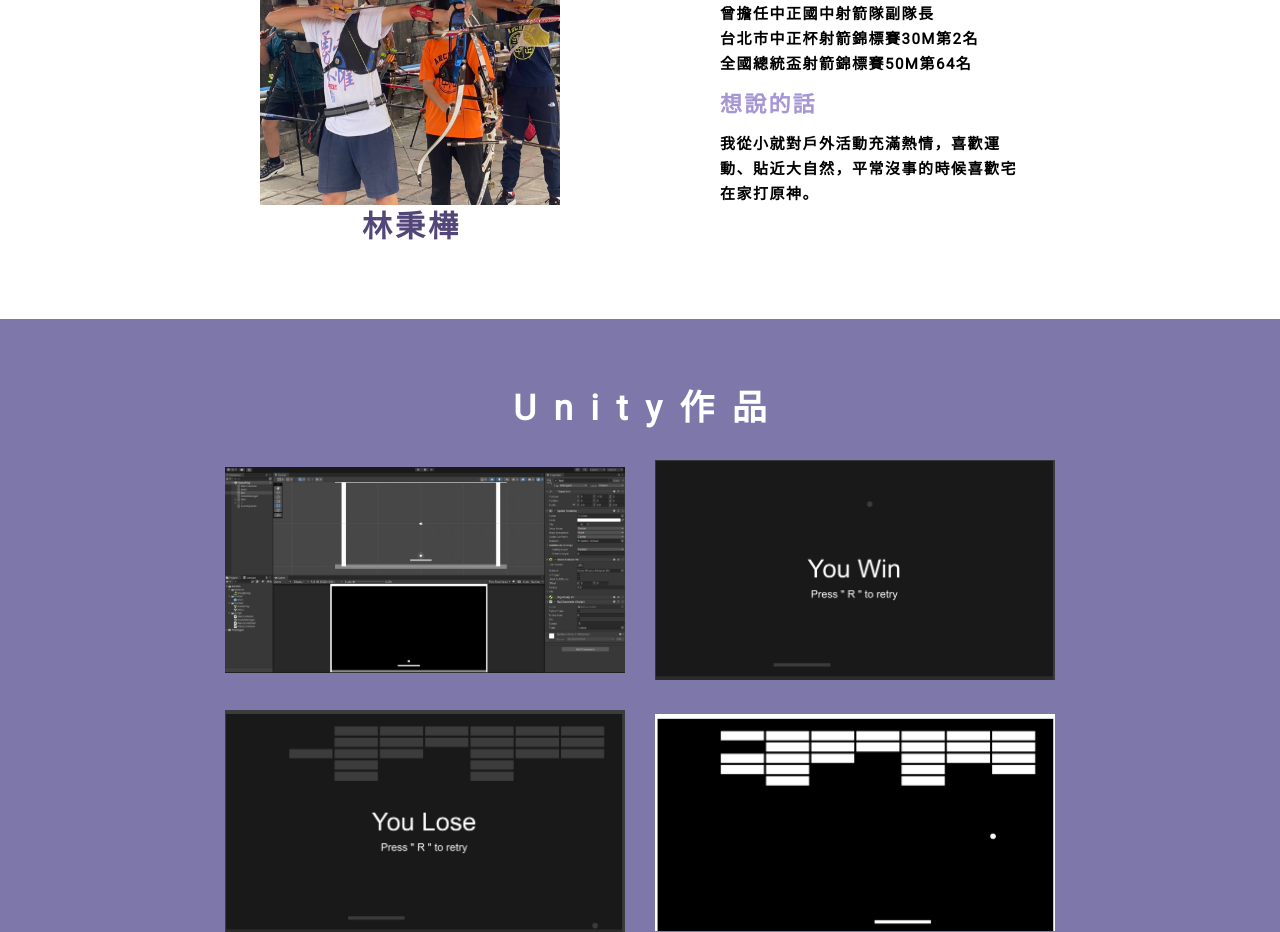
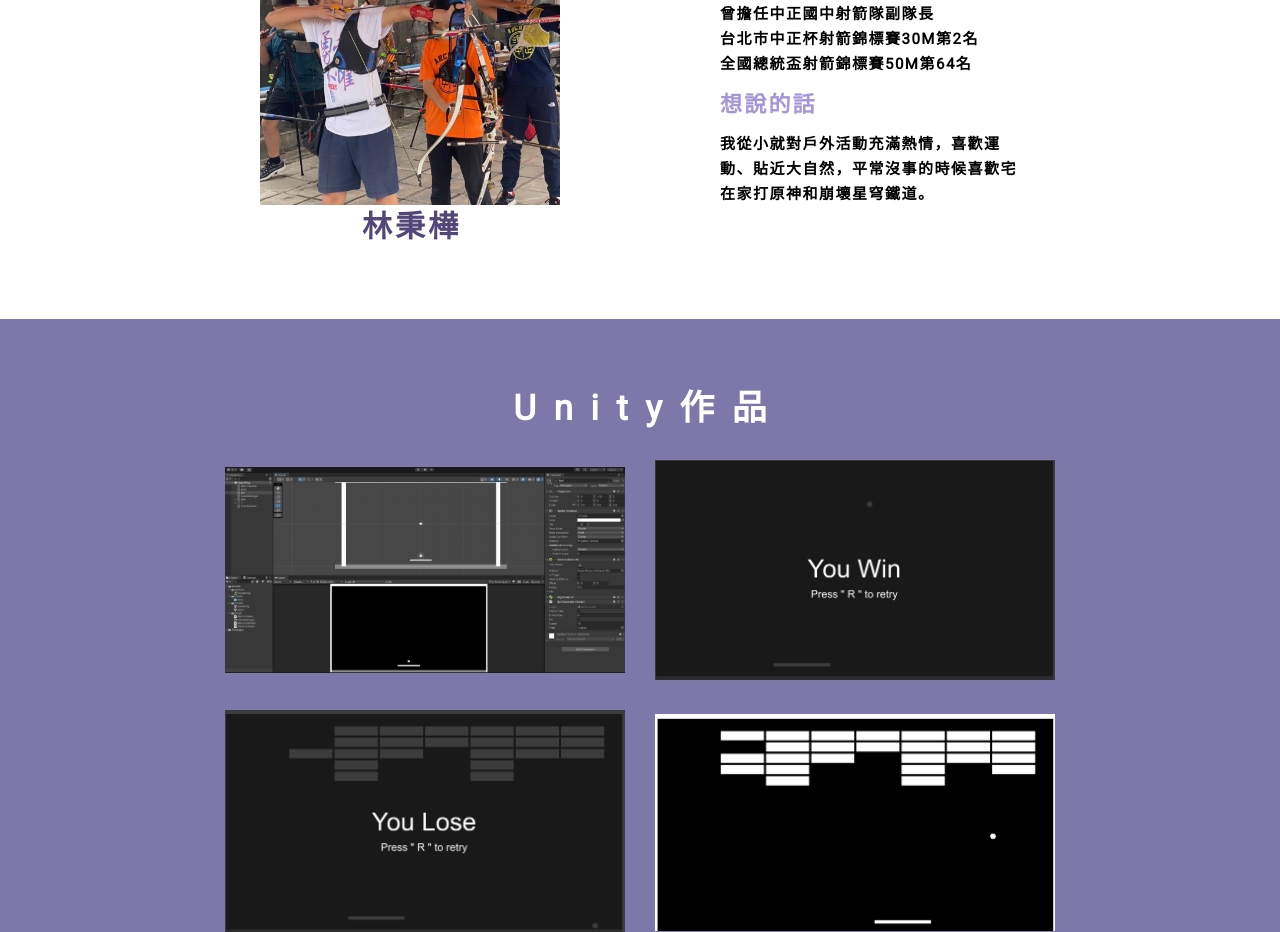
Before and after one commit to imbinghua/LinBingHua, a plain HTML site: page index.html in a window 1280 px wide. Shown: the part 1200-2132 px from the top of the page. Drawn offline with Linux system fonts and the light colour scheme.

Commit message:
Update index.html

```diff
--- a/index.html
+++ b/index.html
@@ -31,7 +31,7 @@
                     <p class="about_text">台北市中正杯射箭錦標賽30M第2名</p>
                     <p class="about_text">全國總統盃射箭錦標賽50M第64名</p>
                     <h3>想說的話</h3>
-                    <p class="about_text">我從小就對戶外活動充滿熱情，喜歡運動、貼近大自然，平常沒事的時候喜歡宅在家打原神。</p>
+                    <p class="about_text">我從小就對戶外活動充滿熱情，喜歡運動、貼近大自然，平常沒事的時候喜歡宅在家打原神和崩壞星穹鐵道。</p>
                 </div>
             </div>
         </div>
```
